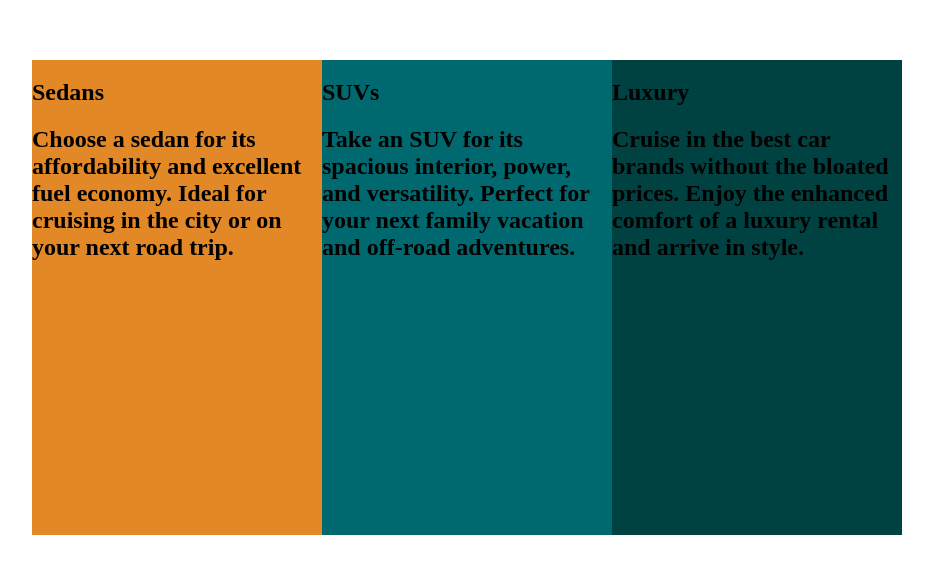
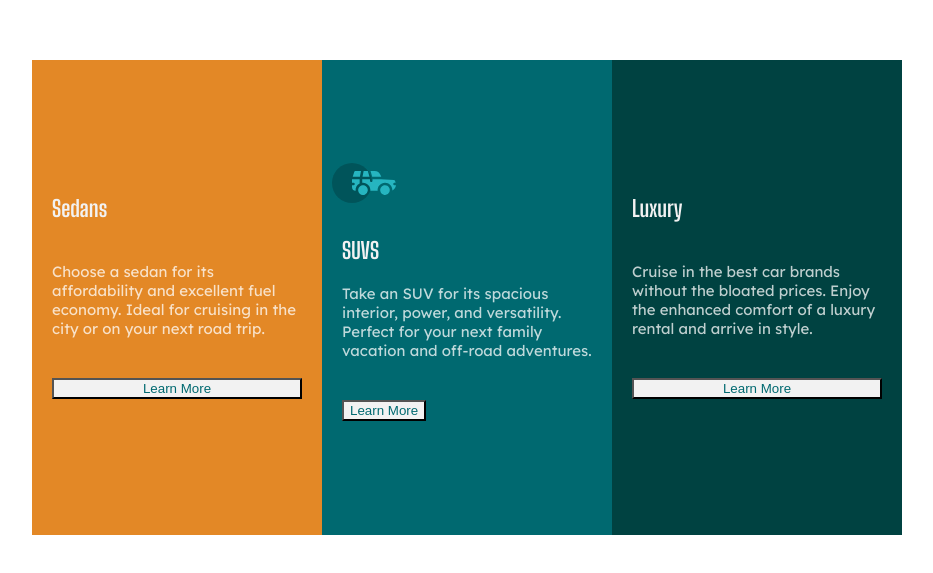
Before and after one commit to QuantumCode2000/three-column-preview-card-component, a plain HTML site: page index.html in a window 1280 px wide. Shown: the part 111-684 px from the top of the page, without its empty margins (173-1106 px from the left). Drawn offline with Linux system fonts and the light colour scheme.

Commit message:
trabajando con el container y los card

```diff
--- a/index.html
+++ b/index.html
@@ -6,6 +6,10 @@
 
   <link rel="icon" type="image/png" sizes="32x32" href="./images/favicon-32x32.png">
   <link rel="stylesheet" href="./style.css">
+  <link rel="preconnect" href="https://fonts.gstatic.com">
+  <link href="https://fonts.googleapis.com/css2?family=Big+Shoulders+Display:wght@700&display=swap" rel="stylesheet">
+  <link rel="preconnect" href="https://fonts.gstatic.com">
+  <link href="https://fonts.googleapis.com/css2?family=Lexend+Deca&display=swap" rel="stylesheet">
 
   <title>Frontend Mentor | 3-column preview card component</title>
 
@@ -24,22 +28,49 @@
         Sedans
       </h1>
 
-      <h2>
+      <p>
         Choose a sedan for its affordability and excellent fuel economy. Ideal for cruising in the city
         or on your next road trip.
-      </h2>
+      </p>
+
+      <button>
+        Learn More
+      </button>
 
     </div>
 
     <div class="card suvs">
-      <h1>
-        SUVs
-      </h1>
 
-      <h2>
-        Take an SUV for its spacious interior, power, and versatility. Perfect for your next family vacation
-        and off-road adventures.
-      </h2>
+      <div class="logo log-suvs">
+        <svg width="64" height="40" xmlns="http://www.w3.org/2000/svg">
+          <g fill="none" fill-rule="evenodd">
+            <circle fill="#000" opacity=".201" cx="20" cy="20" r="20"/>
+              <path d="M31.002 22.358c2.917 0 5.18 2.593 4.762 5.506a4.828 4.828 0 01-2.962 3.778 4.797 4.797 0 01-5.3-1.165c-1.188-1.26-1.235-2.613-1.263-2.613-.42-2.924 1.857-5.506 4.763-5.506zm22 0c3.457 0 5.798 3.567 4.41 6.744A4.816 4.816 0 0152.3 31.94a4.826 4.826 0 01-4.06-4.077c-.42-2.915 1.846-5.506 4.762-5.506zm-15.04-6.083v1.462a1.29 1.29 0 001.352 1.29c.693-.033 1.227-.631 1.227-1.326v-1.426h8.3l13.056.716a1.29 1.29 0 011.164.917c.27.895.446 1.477.563 1.87h-1.047c-.694 0-1.291.534-1.324 1.228a1.29 1.29 0 001.288 1.352h1.445c-.164 2.225-1.57 4.193-3.6 5.05.13-4.212-3.255-7.63-7.384-7.63-4.317 0-7.762 3.718-7.358 8.086h-7.285c.43-4.655-3.503-8.531-8.131-8.046v-3.543h7.734zm-10.312 0v4.308a7.4 7.4 0 00-4.006 7.274 3.874 3.874 0 01-3.642-3.864v-1.635h1.46a1.29 1.29 0 000-2.58h-1.461v-3.213l.003-.29h7.646zm14.986-8.196c2.65 0 5 1.592 5.984 4.055l.63 1.579a5.525 5.525 0 01-.065-.004l-.026-.002-.034-.002-.022-.002a4.178 4.178 0 00-.224-.006l-.098-.001h-.039l-.136-.001h-.052l-.326-.001H40.211L38.528 8.08zm-13.632 0l-1.122 5.616h-7.144l1.47-4.71a1.29 1.29 0 011.231-.906h5.565zm6.832 0l1.683 5.615h-7.007l1.121-5.615h4.203z" fill="#26B5C0" fill-rule="nonzero"/>
+            </g>
+        </svg>
+      </div>
+
+
+
+      <div class="content">
+
+
+
+        <h1>
+          SUVS
+        </h1>
+
+        <p>
+          Take an SUV for its spacious interior, power, and versatility. Perfect for your next family vacation
+          and off-road adventures.
+        </p>
+
+        <button>
+          Learn More
+        </button>
+      </div>
+
+
     </div>
 
     <div class="card luxury">
@@ -47,10 +78,14 @@
         Luxury
       </h1>
 
-      <h2>
+      <p>
         Cruise in the best car brands without the bloated prices. Enjoy the enhanced comfort of a luxury
         rental and arrive in style.
-      </h2>
+      </p>
+
+      <button>
+        Learn More
+      </button>
 
     </div>
 
--- a/style.css
+++ b/style.css
@@ -11,7 +11,9 @@ body {
     min-height: 100vh;
     justify-content: center;
     align-items: center;
+    font-size: 15px;
 }
+
 
 .container {
     display: flex;
@@ -22,13 +24,21 @@ body {
 }
 
 .card {
+    display: flex;
     width: 290px;
     height: 475px;
     overflow: hidden;
+    justify-content: center;
+
+    flex-direction: column;
+
+
 }
 
 .sedans {
+
     background: var(--color-Bright-orange);
+
 }
 
 .suvs {
@@ -38,3 +48,23 @@ body {
 .luxury {
     background: var(--color-Very-dark-cyan);
 }
+h1,p,button{
+    margin: 20px;
+}
+h1{
+    font-family: 'Big Shoulders Display', cursive;
+    color: hsl(0, 0%, 95%);
+}
+
+p{
+    color: hsla(0, 0%, 100%, 0.75);
+    font-family: 'Lexend Deca', sans-serif;
+}
+
+button {
+    background: hsl(0, 0%, 95%) ;
+    color: hsl(184, 100%, 22%);
+}
+.logo {
+    margin: 10px;
+}
```
